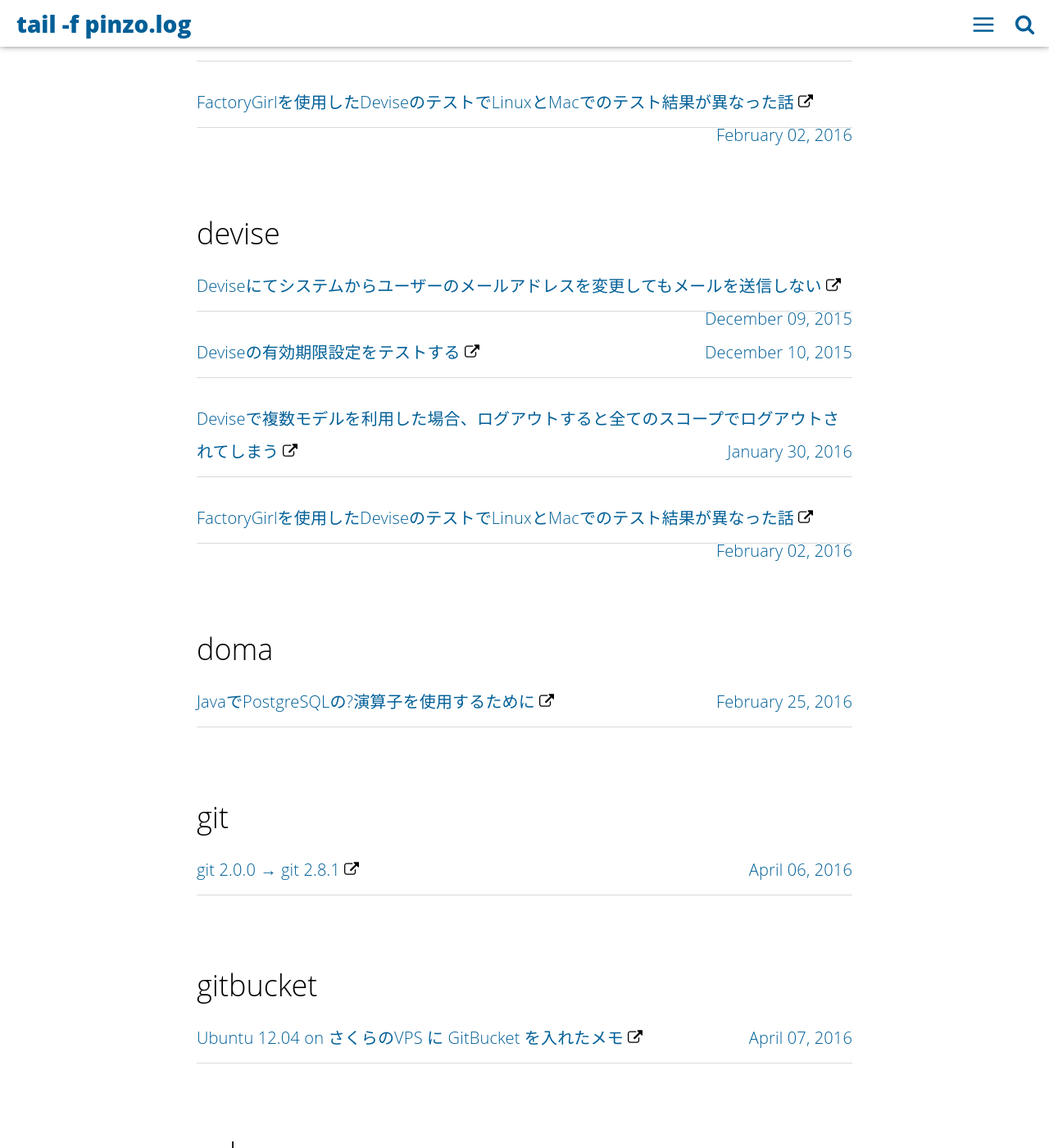
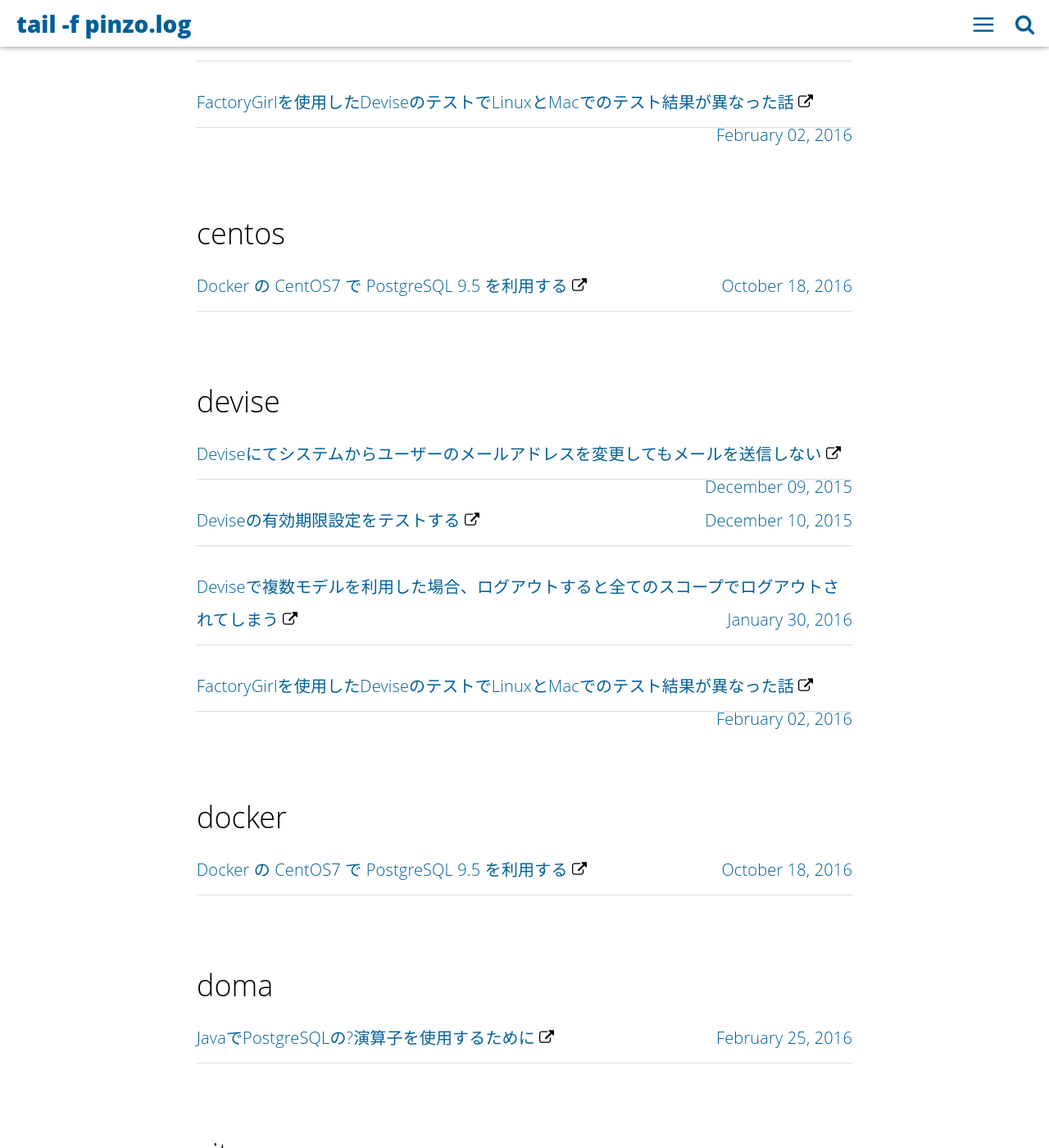
Before and after one commit to pinzolo/pinzolo.github.io, a Jekyll site: the page built from tags.html, in a window 1280 px wide and 1400 px high, scrolled down 1462 px. Shown: the whole window at 82% size. Built offline with Jekyll 4.4.1, drawn with Linux system fonts in a browser that asks for light colours; some of the changed text lies outside the part shown.

Commit message:
Add and modify

```diff
--- /dev/null
+++ b/_posts/2016-10-18-postgresql95-on-centos7-on-docker.md
@@ -0,0 +1,15 @@
+---
+layout: post
+title: Docker の CentOS7 で PostgreSQL 9.5 を利用する
+date: '2016-10-18T21:39:57+0900'
+main-class: dev
+tags:
+  - centos
+  - docker
+  - postgresql
+---
+
+Docker で PostgreSQL 環境を作ろうと思い、[CentOS\-Dockerfiles/postgres/centos7 at master · CentOS/CentOS\-Dockerfiles](https://github.com/CentOS/CentOS-Dockerfiles/tree/master/postgres/centos7) をベースに `docker build` すると PostgreSQL のバージョンは 9.2 だった。
+さすがに、ちょっと古いので 9.5 に対応するべくスクリプトを変更した。
+
+[pinzolo/pg95\-centos7\-docker: PostgreSQL9\.5 on CentOS7 on Docker](https://github.com/pinzolo/pg95-centos7-docker) に置いておく。
```
Also changed, not shown: _posts/2016-09-29-bundle-install-error-nio4r.md (+2 -2 lines).
